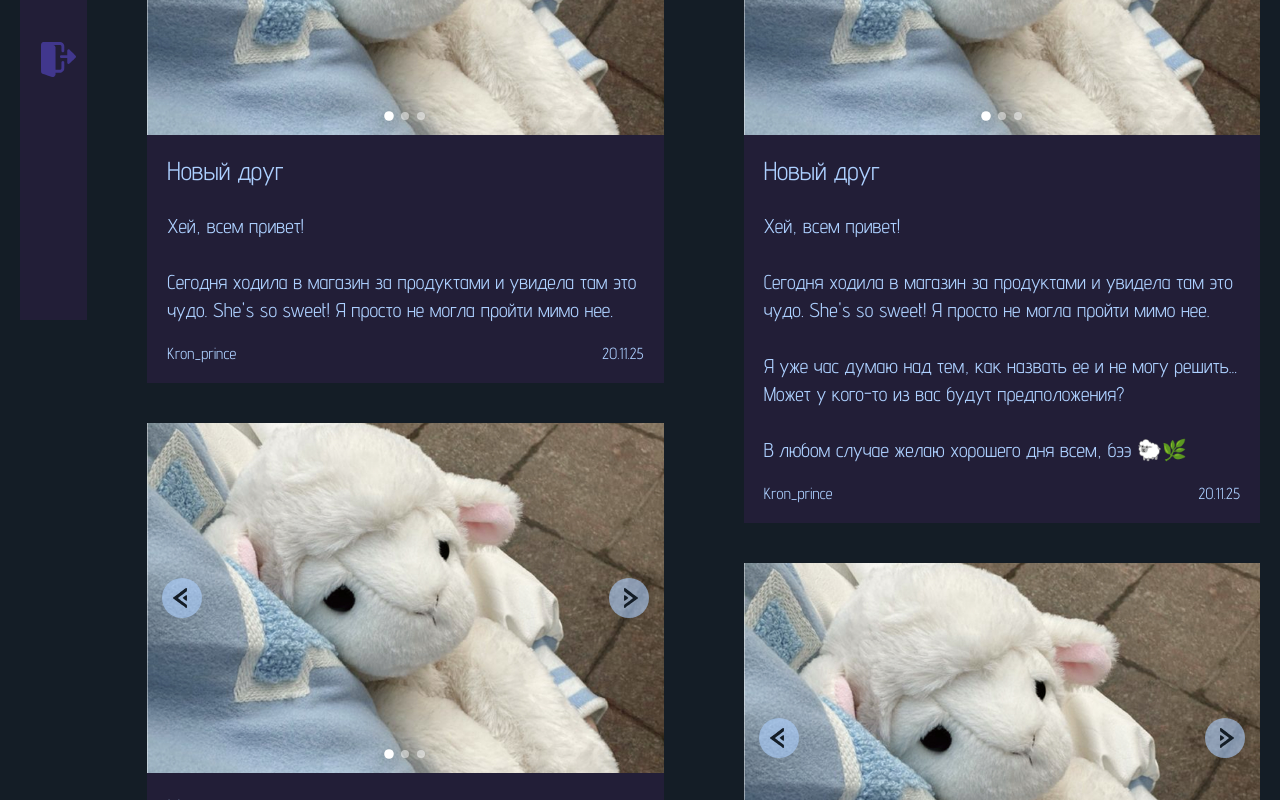
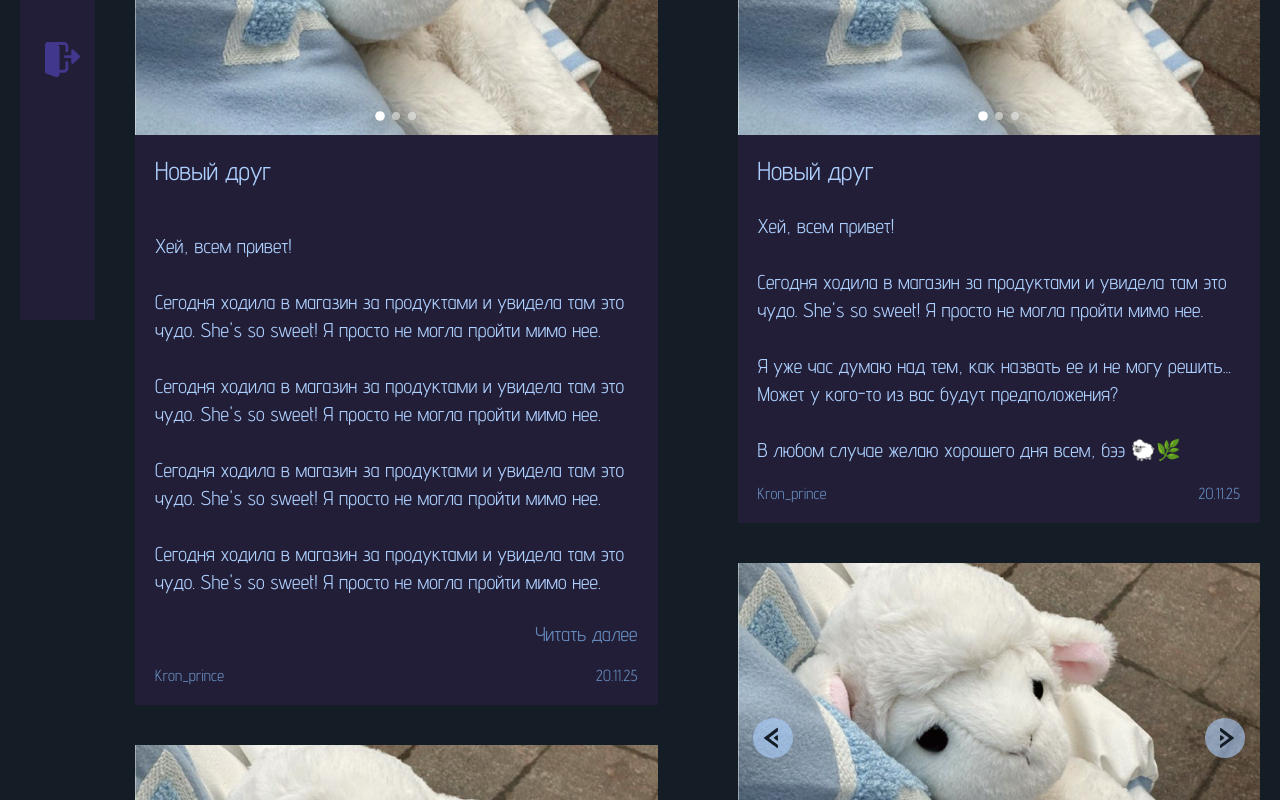
Before and after one commit to dost-kyn/void, a React (Vite) app in the folder void_react/: page /posts in a window 1280 px wide. Shown: the part 480-1280 px from the top of the page. Built offline with nearby package versions, Linux system fonts and the light colour scheme; a web font is replaced by a local one.

Commit message:
добавил редактирование категорий

```diff
--- /dev/null
+++ b/void_react/src/components/UI/posts/read_more.js
@@ -0,0 +1,25 @@
+import { useState, useRef, useEffect } from 'react';
+
+export const useReadMore = (maxHeight = 400) => {
+  const [isOverflowed, setIsOverflowed] = useState(false);
+  const [isExpanded, setIsExpanded] = useState(false);
+  const contentRef = useRef(null);
+
+  useEffect(() => {
+    if (contentRef.current) {
+      const isOverflowing = contentRef.current.scrollHeight > maxHeight;
+      setIsOverflowed(isOverflowing);
+    }
+  }, [maxHeight]);
+
+  const toggleExpand = () => {
+    setIsExpanded(!isExpanded);
+  };
+
+  return {
+    contentRef,
+    isOverflowed,
+    isExpanded,
+    toggleExpand
+  };
+};
--- a/void_react/src/css/Posts.css
+++ b/void_react/src/css/Posts.css
@@ -1,8 +1,9 @@
+.Posts {
+    width: 100%;
 
-.Posts{
-    width: 100%;
 }
-.Posts_tools{
+
+.Posts_tools {
     display: flex;
     gap: 70px;
     margin-bottom: 60px;
@@ -10,12 +11,13 @@
 
 
 /*============  фильтр  ===========*/
-.Posts_tools_filter_button{
+.Posts_tools_filter_button {
     display: flex;
     gap: 15px;
     background: none;
 }
-.filter_modal{
+
+.filter_modal {
     background-color: var(--element);
     padding: 10px 20px 20px 20px;
     color: var(--text-color);
@@ -28,29 +30,33 @@
 
 
 
-.filter_modal_punkts{
+.filter_modal_punkts {
     display: grid;
     grid-template-columns: repeat(2, 1fr);
     column-gap: 20px;
 }
-.filter_modal_punkt{
+
+.filter_modal_punkt {
     gap: 10px;
     display: flex;
 }
-.filter_modal_punkt_inp{
+
+.filter_modal_punkt_inp {
     margin: auto 0;
 }
-.filter_modal_punkt_p{
+
+.filter_modal_punkt_p {
     font-size: 20px;
     margin: 10px 10px 10px 0;
 }
 
-.filter_modal_close_container{
+.filter_modal_close_container {
     width: 100%;
     display: flex;
     justify-content: right;
 }
-.filter_modal_close{
+
+.filter_modal_close {
     margin-bottom: 20px;
     color: var(--text-color);
     font-size: 20px;
@@ -58,22 +64,24 @@
 
 
 /*============  поиск  ===========*/
-.Posts_tools_find{
+.Posts_tools_find {
     width: 100%;
     margin: auto 0;
 }
-.Posts_tools_find_inp{
+
+.Posts_tools_find_inp {
     margin: auto 0;
     padding: 10px 20px;
     background-color: var(--accent);
-    width: 95%;
+    width: 100%; /* ← меняем на 100% */
     font-size: 18px;
     color: var(--text-color);
+    box-sizing: border-box; /* ← добавляем это! */
 }
-.Posts_tools_find_inp::placeholder{
+
+.Posts_tools_find_inp::placeholder {
     color: var(--text-color);
 }
-
 
 
 
@@ -90,16 +98,18 @@
     margin-bottom: 40px;
     background-color: var(--element);
 }
+
 .post_slider {
     position: relative;
 }
-.post_image{
+
+.post_image {
     height: 350px;
     overflow: hidden;
     position: relative;
 }
 
-.post_image_img{
+.post_image_img {
     width: 100%;
     height: 100%;
     object-fit: cover;
@@ -111,7 +121,7 @@
 
 /*== кнопки слайдера  ==*/
 
-.post_slider_buttons{
+.post_slider_buttons {
     display: flex;
     justify-content: space-between;
     width: 100%;
@@ -119,14 +129,15 @@
     top: 50%;
     transform: translateY(-50%);
     z-index: 10;
-    pointer-events: none; /* Чтобы не блокировали клик на изображение */
+    pointer-events: none;
+    /* Чтобы не блокировали клик на изображение */
 }
 
 .post_slider_buttons button {
     pointer-events: all;
 }
 
-.post_slider button{
+.post_slider button {
     border-radius: 50%;
     width: 40px;
     height: 40px;
@@ -137,27 +148,33 @@
     cursor: pointer;
     transition: background-color 0.3s ease;
 }
-.post_slider_prev, .post_slider_next{
+
+.post_slider_prev,
+.post_slider_next {
     background-color: rgb(173, 208, 255, 0.6);
 }
 
-.post_slider_prev:hover, .post_slider_next:hover {
+.post_slider_prev:hover,
+.post_slider_next:hover {
     background-color: rgb(173, 208, 255, 0.9);
 }
 
-.post_slider_next{
+.post_slider_next {
     margin-right: 15px;
     padding-left: 10px;
 }
-.post_slider_prev{
+
+.post_slider_prev {
     margin-left: 15px;
     padding-right: 10px;
 }
-.post_slider_btn_img{
+
+.post_slider_btn_img {
     width: 20px;
     height: 20px;
 }
-.post_slider_btn_img_prev{
+
+.post_slider_btn_img_prev {
     transform: scaleX(-1);
 }
 
@@ -192,22 +209,27 @@
 }
 
 /* остальные стили остаются без изменений */
-.post_contant{
+.post_contant {
     padding: 20px;
 }
-.post_title{
+
+.post_title {
     margin-top: 0;
 }
-.post_text{
+
+/* .post_text{
     font-size: 20px;
     line-height: 1.4;
-}
-.post_info{
+} */
+.post_info {
     display: flex;
     justify-content: space-between;
+
 }
-.post_info p{
+
+.post_info p {
     margin: 0;
+    color: #658BBD;
 }
 
 /*============  модельное окно  ===========*/
@@ -262,10 +284,66 @@
 
 
 
+.post_text {
+    font-size: 20px;
+    line-height: 1.4;
+    max-height: 400px;
+    overflow: hidden;
+    transition: max-height 0.3s ease;
+}
+
+.post_text.expanded {
+    max-height: none;
+}
+
+.read_more_button {
+    width: 100%;
+    text-align: right;
+    margin-bottom: 10px;
+}
+
+.read_more_btn {
+    background: none;
+    border: none;
+    color: #658BBD;
+    cursor: pointer;
+    padding: 10px 0;
+    font-size: 20px;
+    text-decoration: none;
+}
+
 
 
 
 /* ============  АДАПТИВ  ============ */
+@media (max-width: 1200px) {
+    .Posts_posts {
+        column-count: 2;
+        column-gap: 40px;
+    }
+
+    .Posts_tools {
+        margin-bottom: 10px;
+    }
+
+    .read_more_btn {
+        font-size: 16px;
+    }
+    .post_title{
+            font-size: 22px;
+    }
+    .post_text {
+    font-size: 18px;
+
+}
+}
+
+@media (max-width: 900px) {
+    .Posts_posts {
+        column-count: 2;
+        column-gap: 20px;
+    }
+}
 
 @media (max-width: 768px) {
 
@@ -287,7 +365,7 @@
         margin-left: 0;
         left: 30%;
         transform: translateX(-50%);
-            padding: 10px 20px 20px 20px;
+        padding: 10px 20px 20px 20px;
         max-width: 300px;
     }
 
@@ -296,15 +374,15 @@
         gap: 10px;
     }
 
-    .Posts_tools_filter_title{
+    .Posts_tools_filter_title {
         margin: 0;
     }
-    .Posts_tools_filter_img{
+
+    .Posts_tools_filter_img {
         width: 26px;
     }
 
     .Posts_tools_find_inp {
-        width: 93%;
         font-size: 16px;
     }
 
@@ -349,22 +427,30 @@
         width: 16px;
         height: 16px;
     }
+
+    .read_more_btn {
+        font-size: 16px;
+    }
 }
 
 @media (max-width: 480px) {
-    .Posts_title{
+    .Posts_title {
         margin-top: 80px;
     }
+
     .Posts_tools_filter_img {
         width: 18px;
     }
+
     .Posts_tools_filter_button {
-    gap: 8px;
+        gap: 8px;
 
-}
-    .post_slider_buttons{
+    }
+
+    .post_slider_buttons {
         display: none;
     }
+
     .post_image {
         height: 200px;
     }
@@ -400,6 +486,15 @@
         font-size: 24px;
         width: 30px;
         height: 30px;
+    }
+
+    .read_more_btn {
+        padding: 10px 0;
+        font-size: 14px;
+    }
+
+    .read_more_button {
+        margin-bottom: 0px;
     }
 }
 
--- a/void_react/src/css/Profile.css
+++ b/void_react/src/css/Profile.css
@@ -514,6 +514,9 @@
         gap: 30px;
         margin-bottom: 40px;
     }
+    .Profile_tools{
+        gap: 20px;
+    }
 
     .Profile_user_column {
         flex-direction: column;
@@ -529,6 +532,7 @@
     .Profile_user_avatar_info_p {
         font-size: 20px;
         margin: 8px 0;
+        text-align: center;
     }
 
     .Profile_user_column_buttons {
--- a/void_react/src/css/Style.css
+++ b/void_react/src/css/Style.css
@@ -107,18 +107,18 @@ html,
 body {
     background-color: var(--fon);
 
+
 }
 
 .body {
+    display: flex;
+    max-width: 1440px;
     margin: 0 auto;
-    display: flex;
-    gap: 60px;
-    max-width: 1440px;
+    gap: 40px;
     padding: 0 20px;
+    min-height: 100vh;
 }
 
-
-/*=============  naw  ============*/
 .naw {
     background-color: var(--element);
     display: flex;
@@ -126,21 +126,25 @@ body {
     width: 75px;
     height: 100vh;
     align-items: center;
+    position: sticky;
+    top: 0;
+    flex-shrink: 0; /* чтобы не сжимался */
 }
 
+/*=============  naw  ============*/
+
+
 .naw_container {
-
     padding: 30px 0;
     display: flex;
     flex-direction: column;
     position: fixed;
-
+    height: 100%;
 }
 
 .logo {
     max-width: 70px;
     margin-bottom: 70px;
-
 }
 
 .logo_img {
@@ -156,15 +160,11 @@ body {
     display: flex;
     flex-direction: column;
     gap: 30px;
-
 }
 
 .naw_link {
     margin: 0 auto;
 }
-
-
-
 
 .exit {
     margin: 80px 0 0 10px;
@@ -211,23 +211,22 @@ body {
 
 
 
-/* адаптив */
-@media (max-width: 900px){
-    .body {
-    gap: 30px;
-}
-
-}
 
 
-
+/*=============  адаптив  =============*/
 @media (max-width: 1200px) {
     .body {
         gap: 40px;
         padding: 0 15px;
     }
 }
+@media (max-width: 900px){
+    .body {
+        gap: 30px;
+        padding: 0 15px;
+    }
 
+}
 @media (max-width: 768px) {
 
     .body {
@@ -311,6 +310,7 @@ body {
 
     .naw_container {
         width: 100%;
+        height: 50px;
         padding: 10px 30px;
         flex-direction: row;
         justify-content: space-between;
--- a/void_react/src/pages/Posts.jsx
+++ b/void_react/src/pages/Posts.jsx
@@ -7,10 +7,12 @@ import { useState } from 'react'
 import { useImage } from '../components/UI/posts/post_image'
 import { useFilter } from '../components/UI/posts/filter'
 import { useSlider } from '../components/UI/posts/slider'
+import { useReadMore } from '../components/UI/posts/read_more'
 
 export default function Posts() {
     const { OpenModal, CloseModal, selectedImage } = useImage(null)
     const { sostFilter, OpenFilter, CloseFilter } = useFilter(false)
+    const { contentRef, isOverflowed, isExpanded, toggleExpand } = useReadMore(400)
 
     // Массив изображений для поста
     const postImages = [
@@ -94,7 +96,6 @@ export default function Posts() {
                     <div className="Posts_posts">
                         <div className="Posts_posts_post">
                             <div className="post_slider">
-                                {/* Кнопки слайдера показываем только если нужно */}
                                 {showSliderButtons && (
                                     <div className="post_slider_buttons">
                                         <button className='post_slider_prev' onClick={prevImage}>
@@ -131,13 +132,41 @@ export default function Posts() {
 
                             <div className="post_contant">
                                 <h3 className="post_title">Новый друг</h3>
+                                <div
+                                    ref={contentRef}
+                                    className={`post_text ${isExpanded ? 'expanded' : ''}`}
+                                >
                                     <p className="post_text">
                                         Хей, всем привет!
                                         <br /><br />
                                         Сегодня ходила в магазин за продуктами и увидела там это чудо. She's so sweet!
                                         Я просто не могла пройти мимо нее.
+                                        <br /><br />
+                                        Сегодня ходила в магазин за продуктами и увидела там это чудо. She's so sweet!
+                                        Я просто не могла пройти мимо нее.
+                                        <br /><br />
+                                        Сегодня ходила в магазин за продуктами и увидела там это чудо. She's so sweet!
+                                        Я просто не могла пройти мимо нее.
+                                        <br /><br />
+                                        Сегодня ходила в магазин за продуктами и увидела там это чудо. She's so sweet!
+                                        Я просто не могла пройти мимо нее.
+                                        <br /><br />
+                                        Сегодня ходила в магазин за продуктами и увидела там это чудо. She's so sweet!
+                                        Я просто не могла пройти мимо нее.
+                                        <br /><br />
+                                        Сегодня ходила в магазин за продуктами и увидела там это чудо. She's so sweet!
+                                        Я просто не могла пройти мимо нее.
 
                                     </p>
+                                </div>
+                                {isOverflowed && !isExpanded && (
+                                    <div className="read_more_button">
+                                        <button className="read_more_btn" onClick={toggleExpand}>
+                                            Читать далее
+                                        </button>
+                                    </div>
+
+                                )}
                                 <div className="post_info">
                                     <p className="post_author">Kron_prince</p>
                                     <p className="post_date">20.11.25</p>
@@ -146,7 +175,6 @@ export default function Posts() {
                         </div>
                         <div className="Posts_posts_post">
                             <div className="post_slider">
-                                {/* Кнопки слайдера показываем только если нужно */}
                                 {showSliderButtons && (
                                     <div className="post_slider_buttons">
                                         <button className='post_slider_prev' onClick={prevImage}>
```
Lines whose indentation alone changed are shown as unchanged.
